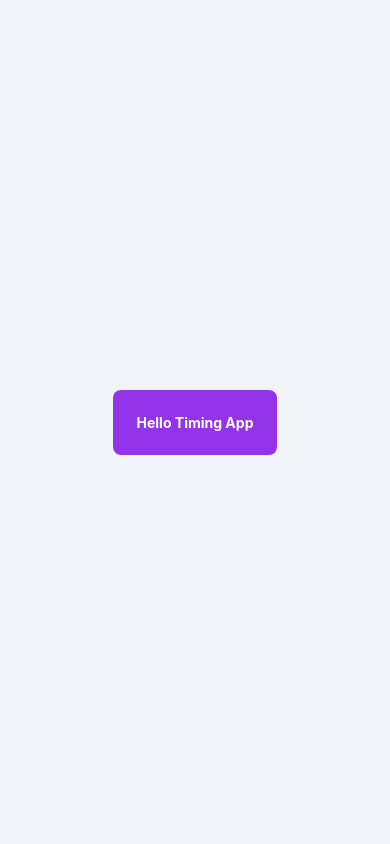
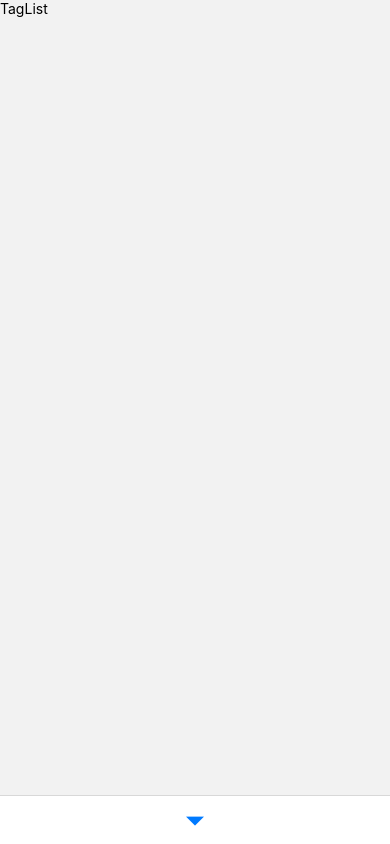
Before and after one commit to EugenioNhampossa/timing, a React Native app: screen /TagList in a window 390 px wide. Built offline with nearby package versions, Linux system fonts and the light colour scheme.

Commit message:
chore: routing config

```diff
--- a/App.tsx
+++ b/App.tsx
@@ -1,13 +1,32 @@
-import { StatusBar } from 'expo-status-bar'
-import { Text, TouchableOpacity, View } from 'react-native'
+import * as React from 'react'
+import { NavigationContainer } from '@react-navigation/native'
+import { createNativeStackNavigator } from '@react-navigation/native-stack'
+import { createBottomTabNavigator } from '@react-navigation/bottom-tabs'
+import { Home, TagList } from './src/screens'
+
+const HomeStack = createNativeStackNavigator()
+
+function HomeStackScreen() {
+  return (
+    <HomeStack.Navigator screenOptions={{ headerShown: false }}>
+      <HomeStack.Screen name="Home" component={Home} />
+      <HomeStack.Screen name="TagList" component={TagList} />
+    </HomeStack.Navigator>
+  )
+}
+
+const Tab = createBottomTabNavigator()
 
 export default function App() {
   return (
-    <View className="flex-1 items-center justify-center bg-slate-100">
-      <TouchableOpacity className="p-6 bg-purple-600 rounded-lg">
-        <Text className="text-white font-bold">Hello Timing App</Text>
-      </TouchableOpacity>
-      <StatusBar style="auto" />
-    </View>
+    <NavigationContainer>
+      <Tab.Navigator>
+        <Tab.Screen
+          options={{ headerShown: false, title: '' }}
+          name="HomeScreen"
+          component={HomeStackScreen}
+        />
+      </Tab.Navigator>
+    </NavigationContainer>
   )
 }
--- a/package.json
+++ b/package.json
@@ -10,12 +10,15 @@
   },
   "dependencies": {
     "@react-navigation/bottom-tabs": "^6.5.7",
+    "@react-navigation/native-stack": "^6.9.12",
+    "@react-navigation/stack": "^6.3.16",
     "@types/react": "~18.0.27",
     "expo": "~48.0.15",
     "expo-status-bar": "~1.4.4",
     "nativewind": "^2.0.11",
     "react": "18.2.0",
     "react-native": "0.71.8",
+    "react-native-gesture-handler": "~2.9.0",
     "react-native-safe-area-context": "4.5.0",
     "react-native-screens": "~3.20.0",
     "typescript": "^4.9.4"
--- a/src/screens/Home.tsx
+++ b/src/screens/Home.tsx
@@ -1,7 +1,15 @@
 import React from 'react'
+import { View, Text } from 'react-native'
+import { SafeAreaView } from 'react-native-safe-area-context'
 
 export const Home = () => {
   return (
-    <div>home</div>
+    <>
+      <SafeAreaView>
+        <View>
+          <Text>Home</Text>
+        </View>
+      </SafeAreaView>
+    </>
   )
 }
--- /dev/null
+++ b/src/screens/TagList.tsx
@@ -0,0 +1,10 @@
+import React from 'react'
+import { Text, View } from 'react-native'
+
+export const TagList = () => {
+  return (
+    <View>
+      <Text>TagList</Text>
+    </View>
+  )
+}
--- a/src/screens/index.ts
+++ b/src/screens/index.ts
@@ -1 +1,2 @@
 export * from './Home'
+export * from './TagList'
```
